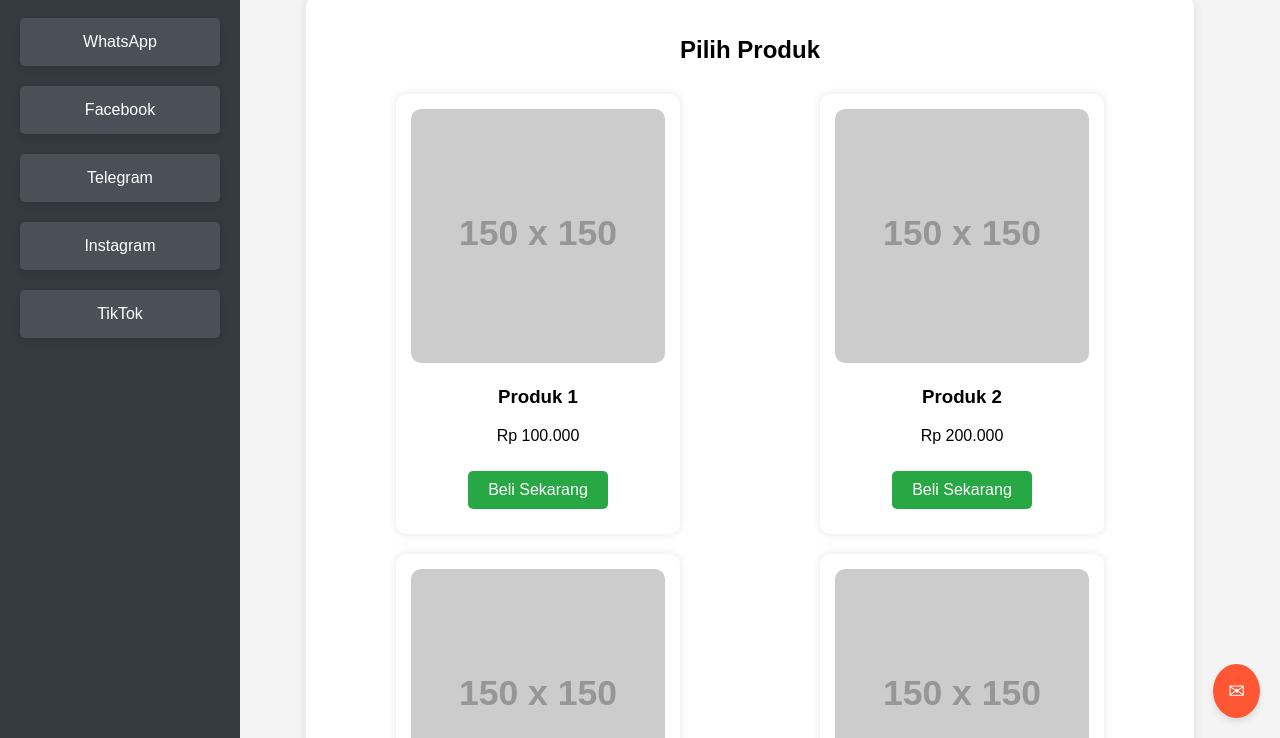
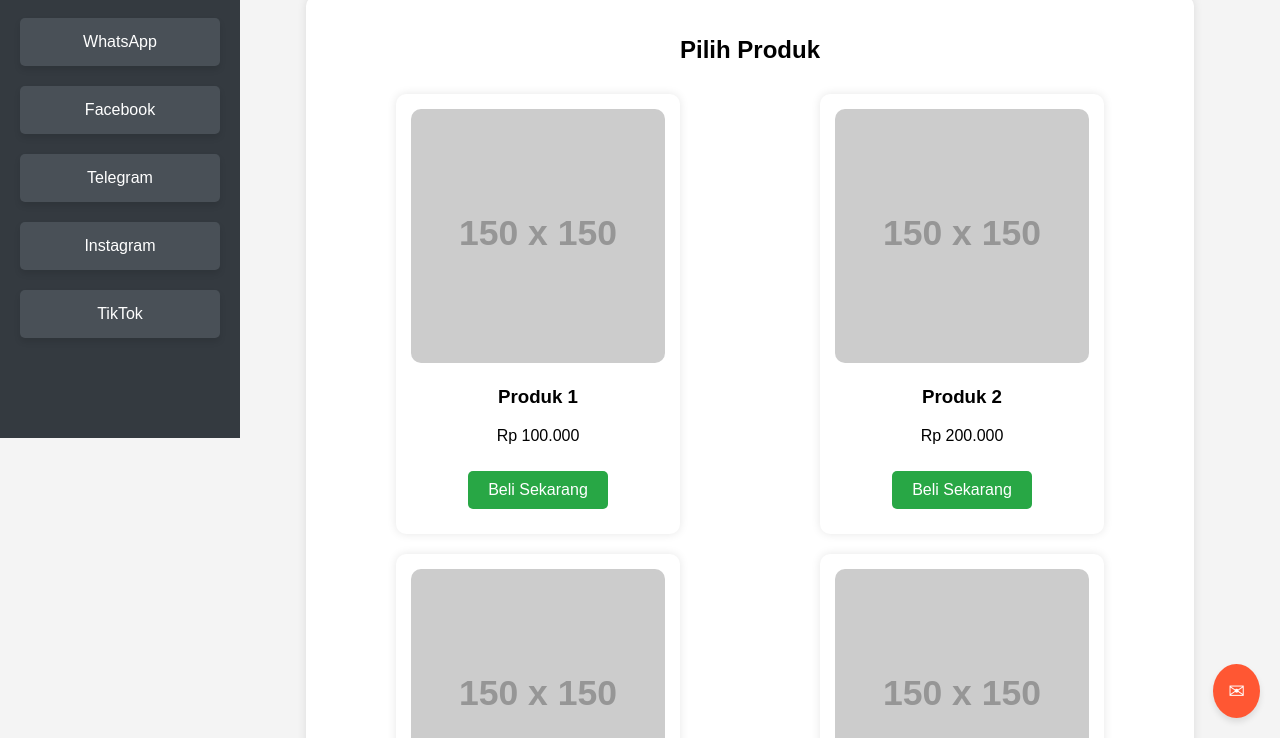
Before and after one commit to Adelia0915/vipmemberezykasino, a plain HTML site: page index.html in a window 1280 px wide. Shown: the part 62-800 px from the top of the page. Drawn offline with Linux system fonts and the light colour scheme.

Commit message:
Update index.html

```diff
--- a/index.html
+++ b/index.html
@@ -20,11 +20,11 @@
             position: fixed;
             left: 0;
             top: 60px;
-            height: calc(100vh - 60px);
-            overflow-y: auto;
+            height: 400px; /* Tentukan tinggi sidebar */
+            overflow-y: auto; /* Agar konten yang melebihi tinggi tetap dapat digulir */
             display: flex;
             flex-direction: column;
-            gap: 20px; /* Menambah jarak antar tombol */
+            gap: 20px;
         }
         .sidebar a {
             display: block;
```
